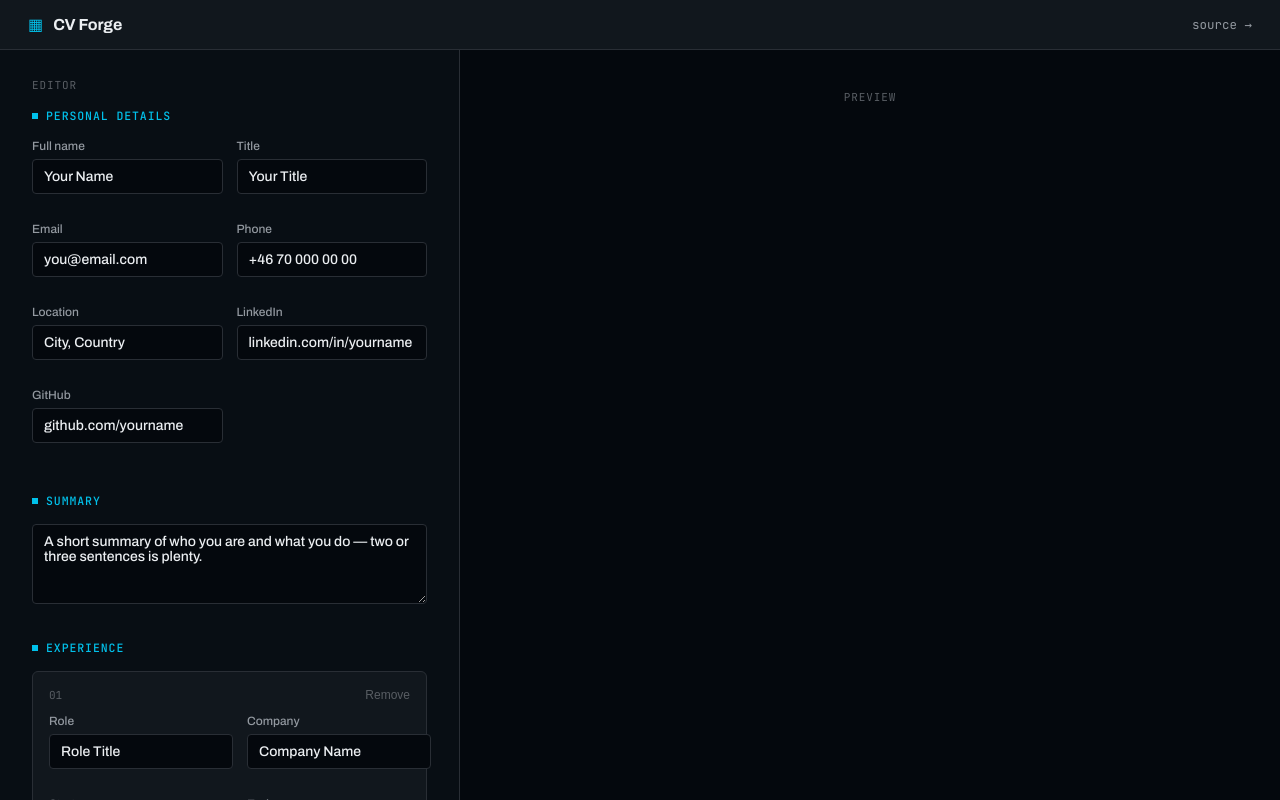
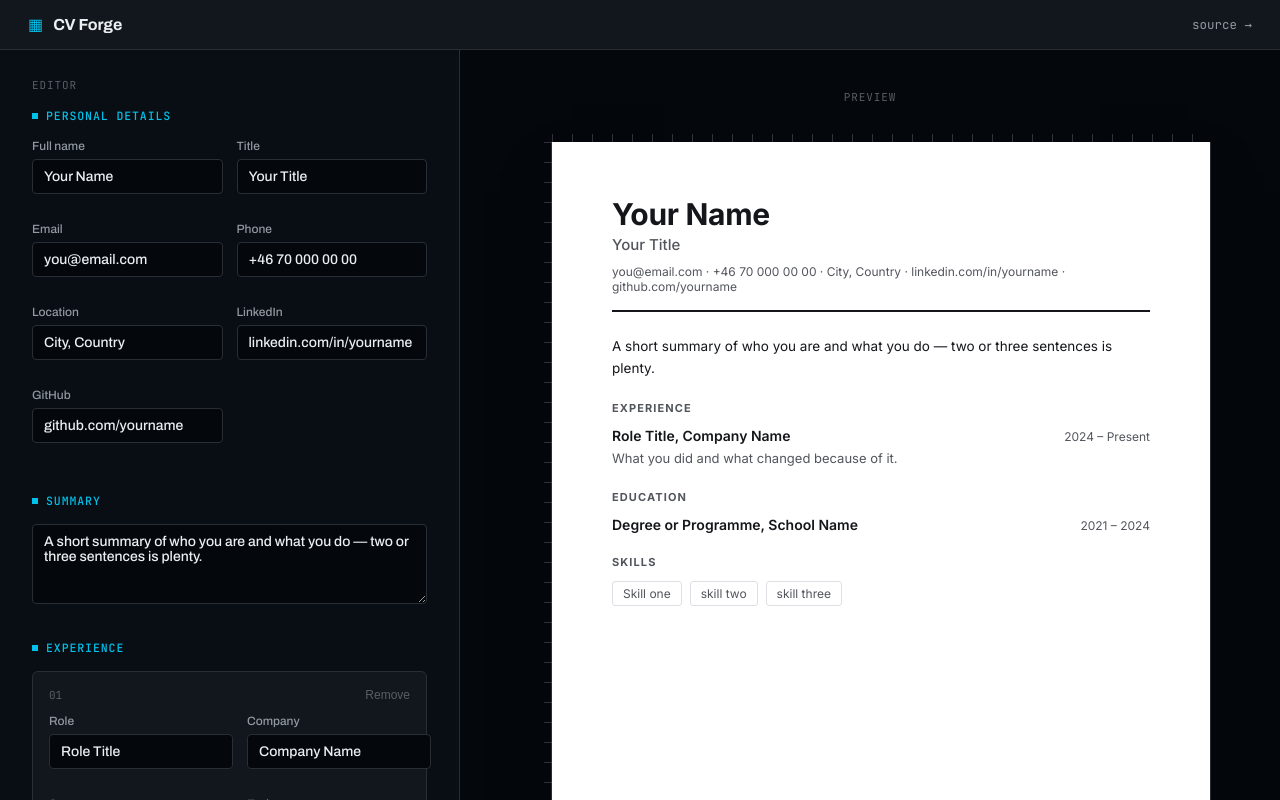
Before and after one commit to mackan21/cv-builder, a React (Vite) app: page / in a window 1280 px wide. Shown: the top 800 px of the page. Built offline with nearby package versions, Linux system fonts and the light colour scheme.

Commit message:
feat: add live resume preview page with drafting-desk ruler guides

```diff
--- a/src/App.tsx
+++ b/src/App.tsx
@@ -4,6 +4,7 @@ import { SummarySection } from './components/SummarySection'
 import { ExperienceSection } from './components/ExperienceSection'
 import { EducationSection } from './components/EducationSection'
 import { SkillsSection } from './components/SkillsSection'
+import { ResumePage } from './components/ResumePage'
 
 function App() {
   return (
@@ -36,6 +37,7 @@ function App() {
         </div>
         <div className={styles.previewPanel}>
           <div className={styles.panelLabel}>preview</div>
+          <ResumePage />
         </div>
       </main>
     </div>
--- /dev/null
+++ b/src/components/ResumePage.module.css
@@ -0,0 +1,168 @@
+.wrapper {
+  display: grid;
+  grid-template-columns: 22px 1fr;
+  grid-template-rows: 22px 1fr;
+  width: 680px;
+  max-width: 100%;
+}
+
+.ruler {
+  grid-column: 2;
+  grid-row: 1;
+  background: repeating-linear-gradient(
+    90deg,
+    var(--ink-faint) 0,
+    var(--ink-faint) 1px,
+    transparent 1px,
+    transparent 20px
+  );
+  background-position: bottom left;
+  background-size: 20px 8px;
+  background-repeat: repeat-x;
+  background-position-y: bottom;
+  opacity: 0.5;
+}
+
+.rulerSide {
+  grid-column: 1;
+  grid-row: 2;
+  background: repeating-linear-gradient(
+    180deg,
+    var(--ink-faint) 0,
+    var(--ink-faint) 1px,
+    transparent 1px,
+    transparent 20px
+  );
+  background-position: top right;
+  background-size: 8px 20px;
+  background-repeat: repeat-y;
+  opacity: 0.5;
+}
+
+.page {
+  grid-column: 2;
+  grid-row: 2;
+  width: 100%;
+  min-height: 961px;
+  background: var(--page-bg);
+  color: var(--page-ink);
+  font-family: var(--font-doc);
+  padding: 56px 60px;
+  box-shadow:
+    0 1px 0 1px var(--border),
+    0 30px 60px -20px oklch(0 0 0 / 0.55);
+}
+
+.header {
+  border-bottom: 2px solid var(--page-ink);
+  padding-bottom: 16px;
+  margin-bottom: 24px;
+}
+
+.name {
+  margin: 0;
+  font-size: 30px;
+  font-weight: 700;
+  letter-spacing: -0.01em;
+  line-height: 1.1;
+}
+
+.title {
+  margin: 4px 0 10px;
+  font-size: 15px;
+  font-weight: 500;
+  color: var(--page-ink-muted);
+}
+
+.contact {
+  margin: 0;
+  font-size: 12px;
+  color: var(--page-ink-muted);
+}
+
+.section {
+  margin-bottom: 22px;
+}
+
+.section:last-child {
+  margin-bottom: 0;
+}
+
+.summary {
+  margin: 0;
+  font-size: 13.5px;
+  line-height: 1.6;
+}
+
+.sectionTitle {
+  margin: 0 0 12px;
+  font-size: 11px;
+  font-weight: 700;
+  letter-spacing: 0.1em;
+  text-transform: uppercase;
+  color: var(--page-ink-muted);
+}
+
+.entry {
+  margin-bottom: 14px;
+}
+
+.entry:last-child {
+  margin-bottom: 0;
+}
+
+.entryHead {
+  display: flex;
+  align-items: baseline;
+  justify-content: space-between;
+  gap: 12px;
+}
+
+.entryRole {
+  font-size: 14px;
+  font-weight: 600;
+}
+
+.entryDates {
+  flex: 0 0 auto;
+  font-size: 12px;
+  color: var(--page-ink-muted);
+  white-space: nowrap;
+}
+
+.entryDescription {
+  margin: 4px 0 0;
+  font-size: 13px;
+  line-height: 1.55;
+  color: var(--page-ink-muted);
+}
+
+.skills {
+  display: flex;
+  flex-wrap: wrap;
+  gap: 8px;
+}
+
+.skill {
+  font-size: 12px;
+  padding: 4px 10px;
+  border: 1px solid var(--page-rule);
+  border-radius: 3px;
+  color: var(--page-ink-muted);
+}
+
+@media (max-width: 900px) {
+  .wrapper {
+    grid-template-columns: 0 1fr;
+    grid-template-rows: 0 1fr;
+  }
+
+  .ruler,
+  .rulerSide {
+    display: none;
+  }
+
+  .page {
+    padding: 32px 28px;
+  }
+}
--- /dev/null
+++ b/src/components/ResumePage.tsx
@@ -0,0 +1,86 @@
+import { useCVStore } from '../store/cvStore'
+import styles from './ResumePage.module.css'
+
+export function ResumePage() {
+  const data = useCVStore((state) => state.data)
+  const skillList = data.skills
+    .split(',')
+    .map((s) => s.trim())
+    .filter(Boolean)
+
+  return (
+    <div className={styles.wrapper}>
+      <div className={styles.ruler} aria-hidden="true"></div>
+      <div className={styles.rulerSide} aria-hidden="true"></div>
+      <div className={`${styles.page} print-page`} id="resume-page">
+        <header className={styles.header}>
+          <h1 className={styles.name}>{data.name || 'Your Name'}</h1>
+          <p className={styles.title}>{data.title}</p>
+          <p className={styles.contact}>
+            {[data.email, data.phone, data.location, data.linkedin, data.github].filter(Boolean).join('  ·  ')}
+          </p>
+        </header>
+
+        {data.summary && (
+          <section className={styles.section}>
+            <p className={styles.summary}>{data.summary}</p>
+          </section>
+        )}
+
+        {data.experience.length > 0 && (
+          <section className={styles.section}>
+            <h2 className={styles.sectionTitle}>Experience</h2>
+            {data.experience.map((item) => (
+              <div key={item.id} className={styles.entry}>
+                <div className={styles.entryHead}>
+                  <span className={styles.entryRole}>
+                    {item.role}
+                    {item.company ? `, ${item.company}` : ''}
+                  </span>
+                  <span className={styles.entryDates}>
+                    {item.start}
+                    {item.end ? ` – ${item.end}` : ''}
+                  </span>
+                </div>
+                {item.description && <p className={styles.entryDescription}>{item.description}</p>}
+              </div>
+            ))}
+          </section>
+        )}
+
+        {data.education.length > 0 && (
+          <section className={styles.section}>
+            <h2 className={styles.sectionTitle}>Education</h2>
+            {data.education.map((item) => (
+              <div key={item.id} className={styles.entry}>
+                <div className={styles.entryHead}>
+                  <span className={styles.entryRole}>
+                    {item.degree}
+                    {item.school ? `, ${item.school}` : ''}
+                  </span>
+                  <span className={styles.entryDates}>
+                    {item.start}
+                    {item.end ? ` – ${item.end}` : ''}
+                  </span>
+                </div>
+              </div>
+            ))}
+          </section>
+        )}
+
+        {skillList.length > 0 && (
+          <section className={styles.section}>
+            <h2 className={styles.sectionTitle}>Skills</h2>
+            <div className={styles.skills}>
+              {skillList.map((skill) => (
+                <span key={skill} className={styles.skill}>
+                  {skill}
+                </span>
+              ))}
+            </div>
+          </section>
+        )}
+      </div>
+    </div>
+  )
+}
```
